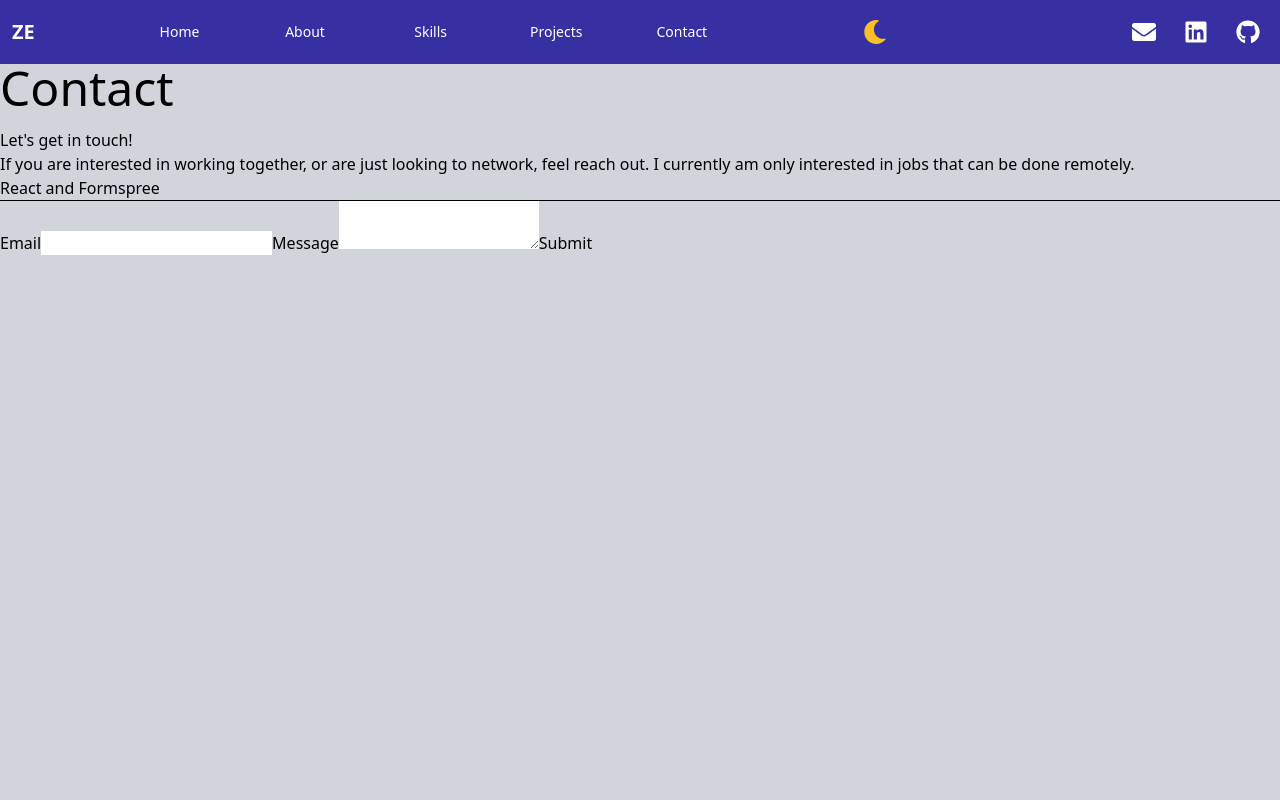
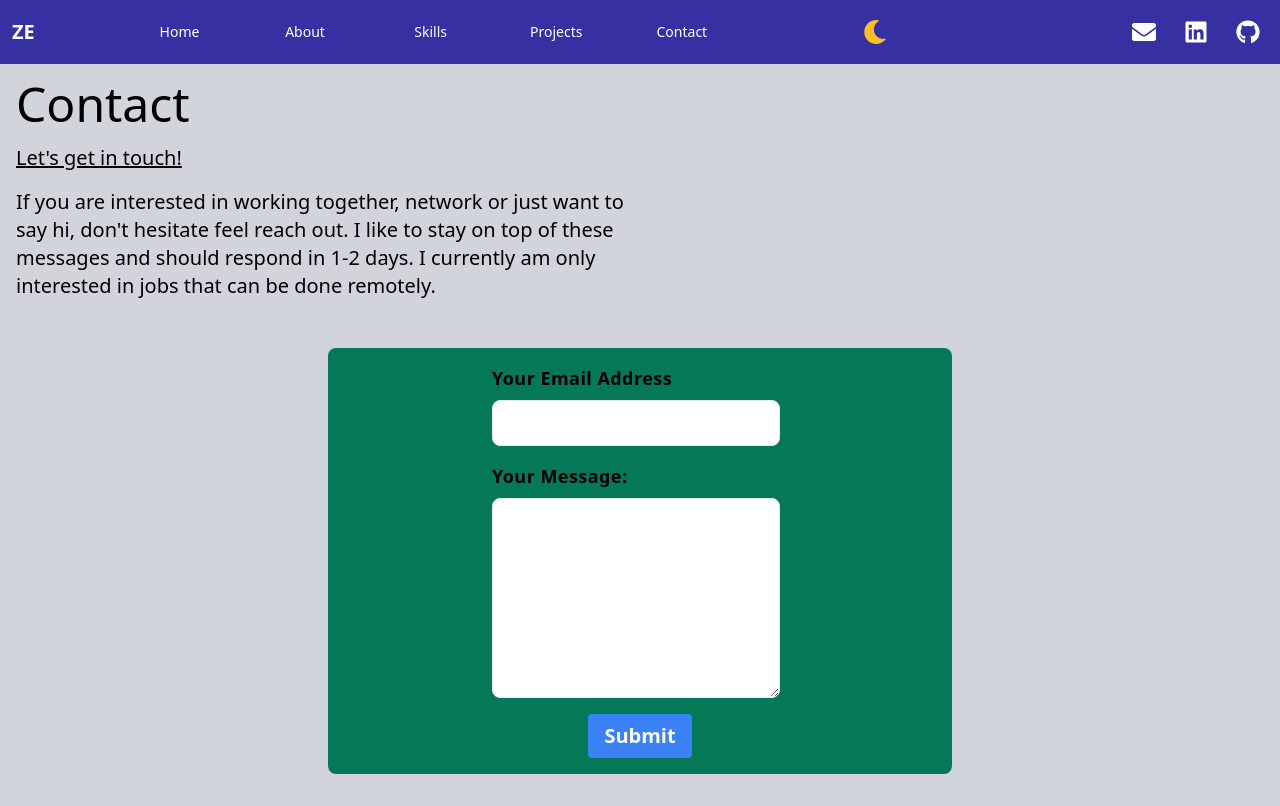
Before and after one commit to Catmanfondue/Zac-Eckert-Portfolio, a Next.js app: page /contact in a window 1280 px wide. Built offline with nearby package versions, Linux system fonts and the light colour scheme.

Commit message:
Contact form working

```diff
--- /dev/null
+++ b/components/Common/Button.tsx
@@ -0,0 +1,33 @@
+import React from 'react';
+
+interface ButtonProps {
+	text: string;
+	onClick?: () => void;
+	customClasses?: string;
+	type?: 'button' | 'submit' | 'reset' | undefined;
+	disabled?: boolean;
+}
+
+const Button = ({
+	text,
+	onClick,
+	customClasses,
+	type,
+	disabled,
+}: ButtonProps) => {
+	return (
+		<button
+			type={type === undefined ? 'button' : type}
+			disabled={disabled !== undefined ? disabled : false}
+			onClick={onClick === undefined ? () => {} : onClick}
+			className={
+				'bg-blue-500 hover:bg-blue-700 text-white font-bold py-2 px-4 rounded m-auto block ' +
+				(customClasses !== undefined ? customClasses : '')
+			}
+		>
+			{text}
+		</button>
+	);
+};
+
+export default Button;
--- a/components/Contact/ContactForm.tsx
+++ b/components/Contact/ContactForm.tsx
@@ -1,99 +1,59 @@
-import React, { FormEventHandler, useState } from 'react';
-import axios from 'axios';
+// Make sure to run npm install @formspree/react
+// For more help visit https://formspr.ee/react-help
 
-const ContactForm = () => {
-	const [status, setStatus] = useState({
-		submitted: false,
-		submitting: false,
-		info: { error: false, msg: null },
-	});
-	const [inputs, setInputs] = useState({
-		email: '',
-		message: '',
-	});
-	const handleServerResponse = (ok, msg) => {
-		if (ok) {
-			setStatus({
-				submitted: true,
-				submitting: false,
-				info: { error: false, msg: msg },
-			});
-			setInputs({
-				email: '',
-				message: '',
-			});
-		} else {
-			setStatus({
-				info: { error: true, msg: msg },
-			});
-		}
-	};
-	const handleOnChange = (e: any) => {
-		e.persist();
-		setInputs((prev) => ({
-			...prev,
-			[e.target.id]: e.target.value,
-		}));
-		setStatus({
-			submitted: false,
-			submitting: false,
-			info: { error: false, msg: null },
-		});
-	};
-	const handleOnSubmit = (e: FormEventHandler) => {
-		e.preventDefault();
-		setStatus((prevStatus) => ({ ...prevStatus, submitting: true }));
-		axios({
-			method: 'POST',
-			url: 'https://formspree.io/[your-formspree-endpoint]',
-			data: inputs,
-		})
-			.then((response) => {
-				handleServerResponse(
-					true,
-					'Thank you, your message has been submitted.'
-				);
-			})
-			.catch((error) => {
-				handleServerResponse(false, error.response.data.error);
-			});
-	};
+import React from 'react';
+import { useForm, ValidationError } from '@formspree/react';
+import Button from '../Common/Button';
+function ContactForm() {
+	const [state, handleSubmit] = useForm('xayazgqn');
+	if (state.succeeded) {
+		return <p>Thanks for reaching out &#128516;</p>;
+	}
 	return (
-		<main>
-			<h1>React and Formspree</h1>
-			<hr />
-			<form onSubmit={handleOnSubmit}>
-				<label htmlFor='email'>Email</label>
+		<form
+			onSubmit={handleSubmit}
+			className='w-full mb-4 p-4 bg-green-700 rounded-lg md:w-3/4 md:flex md:flex-wrap md:justify-between md:flex-col md:items-center xl:w-1/2'
+		>
+			<div className='flex flex-col mb-4 md:w-1/2'>
+				<label className='mb-2 tracking-wide font-bold text-lg' htmlFor='email'>
+					Your Email Address
+				</label>
+				<div className='text-red-500'>
+					<ValidationError prefix='Email' field='email' errors={state.errors} />
+				</div>
 				<input
+					className='border py-2 px-3 md:mr-2 rounded-lg'
 					id='email'
 					type='email'
-					name='_replyto'
-					onChange={handleOnChange}
-					required
-					value={inputs.email}
+					name='email'
 				/>
-				<label htmlFor='message'>Message</label>
+			</div>
+
+			<div className='flex flex-col mb-4 md:w-1/2'>
+				<label
+					className='mb-2 tracking-wide font-bold text-lg'
+					htmlFor='message'
+				>
+					Your Message:
+				</label>
+				<div className='text-red-500'>
+					<ValidationError
+						prefix='Message'
+						field='message'
+						errors={state.errors}
+					/>
+				</div>
 				<textarea
 					id='message'
 					name='message'
-					onChange={handleOnChange}
-					required
-					value={inputs.message}
+					className='border py-2 px-3 h-[200px] md:mr-2 rounded-lg text-black'
 				/>
-				<button type='submit' disabled={status.submitting}>
-					{!status.submitting
-						? !status.submitted
-							? 'Submit'
-							: 'Submitted'
-						: 'Submitting...'}
-				</button>
-			</form>
-			{status.info.error && (
-				<div className='error'>Error: {status.info.msg}</div>
-			)}
-			{!status.info.error && status.info.msg && <p>{status.info.msg}</p>}
-		</main>
+			</div>
+			<Button type='submit' disabled={state.submitting} text='Submit' />
+		</form>
 	);
-};
-
-export default ContactForm;
+}
+function App() {
+	return <ContactForm />;
+}
+export default App;
--- a/components/MainContent.tsx
+++ b/components/MainContent.tsx
@@ -28,7 +28,7 @@ const MainContent = ({
 			className={'mt-16 ' + (mainClasses !== undefined ? mainClasses : '')}
 		>
 			{pageTitle !== undefined && (
-				<motion.div style={{ alignSelf: 'center' }}>
+				<motion.div>
 					<h1 className={'text-5xl mb-4 ' + pageTitleClasses}>{pageTitle}</h1>
 				</motion.div>
 			)}
--- a/components/Skills/YearsOfExperienceCounter.tsx
+++ b/components/Skills/YearsOfExperienceCounter.tsx
@@ -6,7 +6,7 @@ const YearsOfExperienceCounter = () => {
 
 	// there is an easing going on that I havent been able to sync up. but this was as close as I could get!
 	return (
-		<div className='px-4 text-center font-bold'>
+		<div className='px-4 text-center font-bold text-2xl'>
 			I have been a full time developer for: <br />
 			<Counter from={0} to={years} duration={1.5} /> years and{' '}
 			<Counter from={0} to={remainingMonths} duration={2} /> months.
--- a/package.json
+++ b/package.json
@@ -9,6 +9,7 @@
 		"lint": "next lint"
 	},
 	"dependencies": {
+		"@formspree/react": "^2.2.4",
 		"axios": "^0.24.0",
 		"framer-motion": "^4.1.17",
 		"next": "11.1.2",
--- a/pages/_app.tsx
+++ b/pages/_app.tsx
@@ -13,7 +13,7 @@ function MyApp({ Component, pageProps }: AppProps) {
 			<AnimatePresence exitBeforeEnter>
 				<div
 					id='root'
-					className='flex flex-col bg-bg dark:bg-darkBg m-0 h-full w-full  min-h-screen'
+					className='flex flex-col bg-bg dark:bg-darkBg text-[#000] dark:text-[#fff] dark:m-0 h-full w-full  min-h-screen lg:text-xl'
 					key={router.route}
 				>
 					<Nav />
--- a/pages/about.tsx
+++ b/pages/about.tsx
@@ -38,36 +38,40 @@ const About: NextPage = () => {
 						</div>
 					</motion.div>
 					<motion.div
-						className='leftContent md:w-1/2 flex gap-2 flex-col md:text-xl'
+						className='leftContent md:w-1/2 flex gap-2 flex-col mt-12'
 						variants={getStagger(0.6)}
 					>
+						<motion.div variants={fadeInUp}>
 							<h2 className='text-xl underline lg:text-3xl'>Tech background</h2>
-						<motion.p variants={fadeInUp} className='lg:p-6'>
-							Hello! My name is Zac and I am a Front End Engineer who currently
-							works out of Salt Lake City. I love learning the latest tech and
-							growing along side the ever-evolving tech industry.
-						</motion.p>
+							<p className=''>
+								Hello! My name is Zac and I am a Front End Engineer who
+								currently works out of Salt Lake City. I love learning the
+								latest tech and growing along side the ever-evolving tech
+								industry.
+							</p>
 
-						<motion.p variants={fadeInUp} className='lg:p-6'>
+							<p className='mt-4 '>
 								I am originally from Green Bay, Wisconsin and have been
-							programming since highschool. I graduated college with a degree in
-							software development. Following graduation, I worked for 3 years
-							at a company in Green Bay. Later I moved to a Salt Lake City to
-							join a more competitive and advanced tech culture.
-						</motion.p>
-
+								programming since highschool. I graduated college with a degree
+								in software development. Following graduation, I worked for 3
+								years at a company in Green Bay. Later I moved to a Salt Lake
+								City to join a more competitive and advanced tech culture.
+							</p>
+						</motion.div>
+						<motion.div variants={fadeInUp} className='mt-12'>
 							<h2 className='text-xl underline lg:text-3xl'>Outside of Tech</h2>
 
-						<motion.p variants={fadeInUp} className='lg:p-6'>
+							<p className=''>
 								My hobbies include hiking, playing basketball, and recently, I
 								began bouldering at a nearby rock climbing gym.
-						</motion.p>
+							</p>
 
-						<motion.p variants={fadeInUp} className='lg:p-6'>
+							<p className='mt-4 '>
 								Additionally, you can also find me spending time with my
 								significant other, my dog (Roxy), or grabbing a beer at a local
 								brewery with friends.
-						</motion.p>
+							</p>
+						</motion.div>
 					</motion.div>
 				</motion.div>
 			</MainContent>
--- a/pages/contact.tsx
+++ b/pages/contact.tsx
@@ -8,15 +8,19 @@ import ContactForm from '../components/Contact/ContactForm';
 
 const Contact: NextPage = () => {
 	return (
-		<MainContent pageTitle='Contact'>
-			<h2>Let&apos;s get in touch!</h2>
-			<p>
-				If you are interested in working together, or are just looking to
-				network, feel reach out. I currently am only interested in jobs that can
-				be done remotely.
+		<MainContent pageTitle='Contact' mainClasses='p-4'>
+			<motion.h2 className='text-xl underline'>
+				Let&apos;s get in touch!
+			</motion.h2>
+			<p className='mt-4 md:w-1/2'>
+				If you are interested in working together, network or just want to say
+				hi, don&apos;t hesitate feel reach out. I like to stay on top of these
+				messages and should respond in 1-2 days. I currently am only interested
+				in jobs that can be done remotely.
 			</p>
-
-			<ContactForm />
+			<div className='md:flex items-center justify-center mt-12'>
+				<ContactForm />
+			</div>
 		</MainContent>
 	);
 };
--- a/pages/index.tsx
+++ b/pages/index.tsx
@@ -9,6 +9,7 @@ import MyName from '../components/MyName';
 import { DarkModeContext } from '../util/Contexts/DarkModeContext';
 import React, { useContext, useEffect, useState } from 'react';
 import Link from 'next/link';
+import Button from '../components/Common/Button';
 
 const Home: NextPage = () => {
 	const { width, height } = useWindowDimensions();
@@ -39,16 +40,14 @@ const Home: NextPage = () => {
 						<MyName width={'100%'} strokeColor={darkMode ? 'white' : 'black'} />
 					</motion.div>
 
-					<motion.div variants={fadeInUp}>
-						<h2 className='text-white text-5xl'>Front End Engineer</h2>
+					<motion.div className='w-4/5' variants={fadeInUp}>
+						<h2 className=' text-5xl'>Front End Engineer</h2>
 					</motion.div>
 				</motion.div>
 				<motion.div className='rightContent sm:w-1/2'>
 					<motion.div variants={fadeInUp}>
 						<Link href={'/about'} passHref>
-							<button className='bg-blue-500 hover:bg-blue-700 text-white font-bold py-2 px-4 rounded m-auto block'>
-								Learn more about me
-							</button>
+							<Button text='Learn more about me' />
 						</Link>
 					</motion.div>
 				</motion.div>
--- a/pages/projects.tsx
+++ b/pages/projects.tsx
@@ -20,7 +20,7 @@ const Projects: NextPage = () => {
 				<motion.div className='flex flex-col sm:flex-row gap-4'>
 					<motion.div
 						className='leftContent sm:w-1/2'
-						variants={getStagger(0.6)}
+						variants={getStagger(0.4)}
 					>
 						<motion.p variants={fadeInUp}>
 							My list of projects is still growing and expect to see more here
@@ -34,16 +34,15 @@ const Projects: NextPage = () => {
 								I was once at a party, where the host was connected to the
 								speakers playing the music. Several people were pestering the
 								host to have them play their song and skip someone else&apos;s
-								request cause they didn&apos;t like that song. The host said to
-								me after:{' '}
+								request. The host said to me after:{' '}
 							</motion.p>
 
-							<div className='my-4'>
-								<motion.span className='italic '>
+							<motion.div variants={fadeInUp} className='my-4'>
+								<span className='italic '>
 									&quot;I wish there was a way they could just vote on what song
 									to play and I could just enjoy the party.&quot;
-								</motion.span>
-							</div>
+								</span>
+							</motion.div>
 
 							<motion.p variants={fadeInUp}>
 								Even though there was probably already an existing app to do
@@ -52,6 +51,27 @@ const Projects: NextPage = () => {
 								full stack, real time, web application that works with your
 								spotify.
 							</motion.p>
+							<div className='mt-4'>
+								<motion.h2 className='text-xl font-bold underline'>
+									Tech Stack:
+								</motion.h2>
+								<span>I was able to create this with (MERN Stack):</span>
+								<ul className='list-disc ml-12'>
+									<li>MongoDB</li>
+									<li>Express JS</li>
+									<li>React JS</li>
+									<li>Node JS</li>
+								</ul>
+								<p>
+									It also uses Spotify&apos;s APIs for searching, queueing,
+									playing, and skipping songs.
+								</p>
+								<p>
+									Lastly it uses websockets to make sure all of the song
+									requests, votes, and anything else is expereinced by everyone
+									in the room at the same time.
+								</p>
+							</div>
 						</motion.div>
 					</motion.div>
 					<motion.div
@@ -63,25 +83,6 @@ const Projects: NextPage = () => {
 						}}
 					>
 						<Carasoul />
-						<div className='mt-4'>
-							<motion.h2 className='text-xl underline'>Tech Stack</motion.h2>
-							<span>I was able to create this with (MERN Stack):</span>
-							<ul className='list-disc ml-12'>
-								<li>MongoDB</li>
-								<li>Express JS</li>
-								<li>React JS</li>
-								<li>Node JS</li>
-							</ul>
-							<p>
-								It also uses Spotify&apos;s APIs for searching, queueing,
-								playing, and skipping songs.
-							</p>
-							<p>
-								Lastly it uses websockets to make sure all of the song requests,
-								votes, and anything else is expereinced by everyone in the room
-								at the same time.
-							</p>
-						</div>
 					</motion.div>
 				</motion.div>
 			</MainContent>
--- a/pages/skills.tsx
+++ b/pages/skills.tsx
@@ -12,6 +12,7 @@ import YearsOfExperienceCounter from '../components/Skills/YearsOfExperienceCoun
 import { Tab, Tabs, TabList, TabPanel } from 'react-tabs';
 import FrontEndTab from '../components/Skills/FrontEndTab';
 import BackEndTab from '../components/Skills/BackEndTab';
+import Button from '../components/Common/Button';
 
 const techSkills = [
 	'CSS',
@@ -44,12 +45,10 @@ const Skills: NextPage = () => {
 						<YearsOfExperienceCounter />
 						{isMobile && (
 							<>
-								<button
+								<Button
+									text={playScroll ? 'Stop' : 'Play'}
 									onClick={() => setPlayScroll(!playScroll)}
-									className='bg-blue-500 hover:bg-blue-700 text-white font-bold py-2 px-4 rounded m-auto block'
-								>
-									{playScroll ? 'Stop' : 'Play'}
-								</button>
+								/>
 								<Marquee techSkills={techSkills} playScroll={playScroll} />
 							</>
 						)}
```
Also changed, not shown: 2 other files (tests, documents, lock files or other folders). Lines whose indentation alone changed are shown as unchanged.
